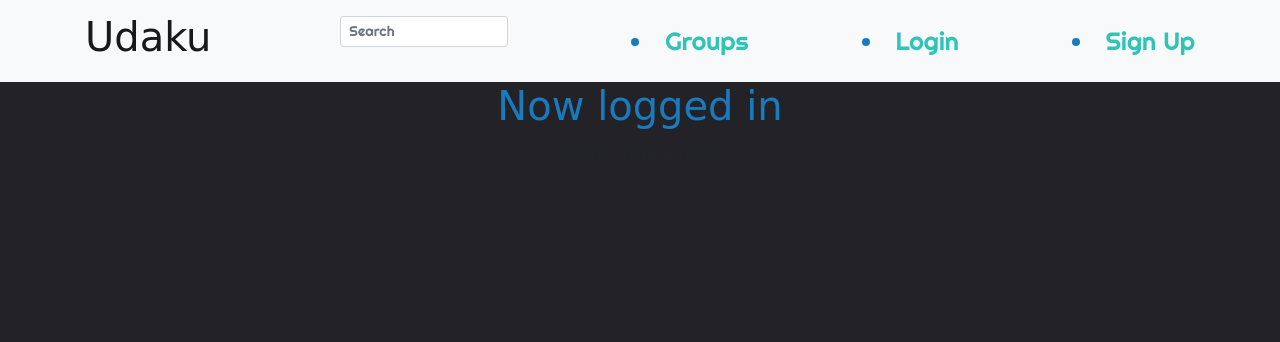
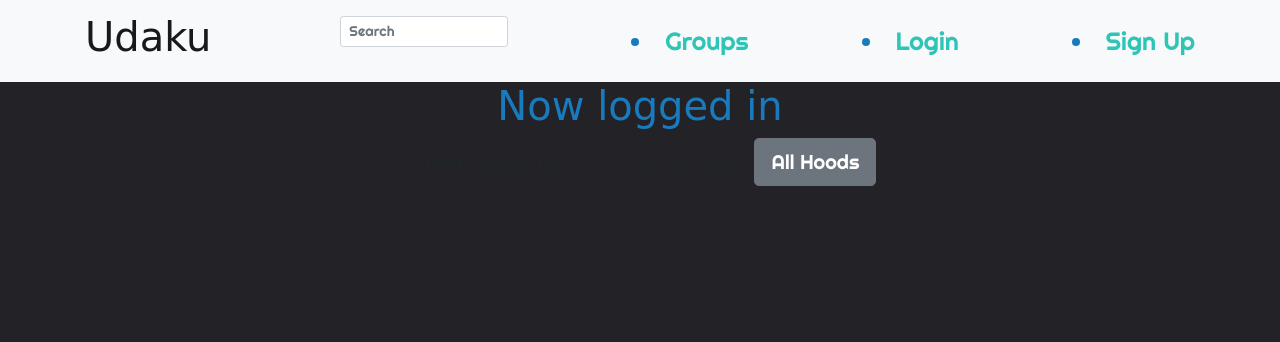
Before and after one commit to wesleymutwiri/hoodwinked2, a Django app: page /test/ in a window 1280 px wide. Shown: the top 342 px of the page. Run offline with Django 3.2, Linux system fonts and the light colour scheme; some libraries are stand-ins or nearby versions; some web fonts are replaced.

Commit message:
changes to index

```diff
--- a/templates/test.html
+++ b/templates/test.html
@@ -5,5 +5,11 @@
 </h1>
 <div class="container">
     <a href="{%url 'neighbour:create' %}" class="btn btn-default"> create neighbourhood</a>
+            <a href="{% url 'posts:create' %}">
+                <button class="btn btn-default">Create Business</button>
+                            <a href="{% url 'hoods:all' %}">
+                                <button class="btn btn-secondary btn-lg">All Hoods</button>
+                            </a>
+            </a>
 </div>
 {%endblock%}
```
